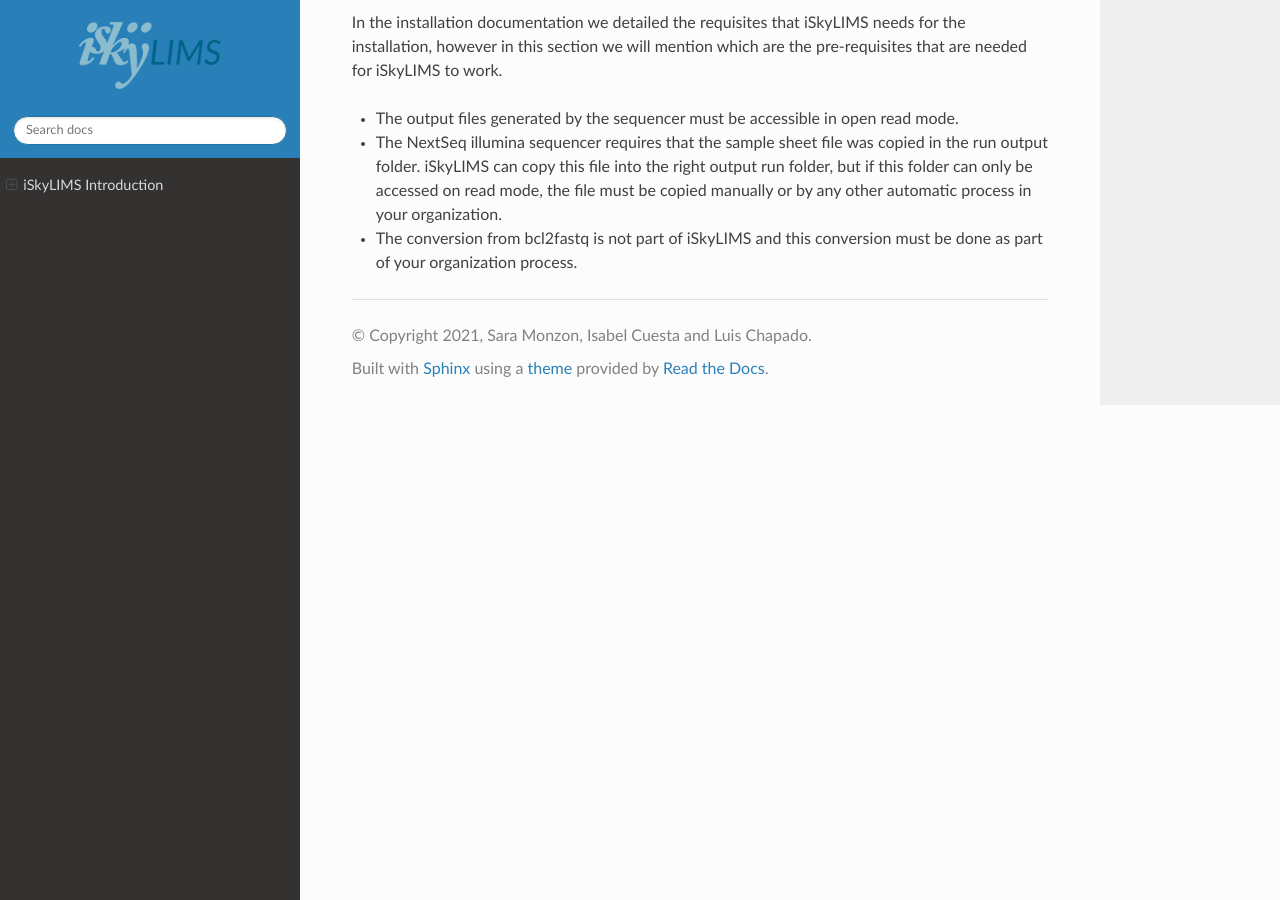
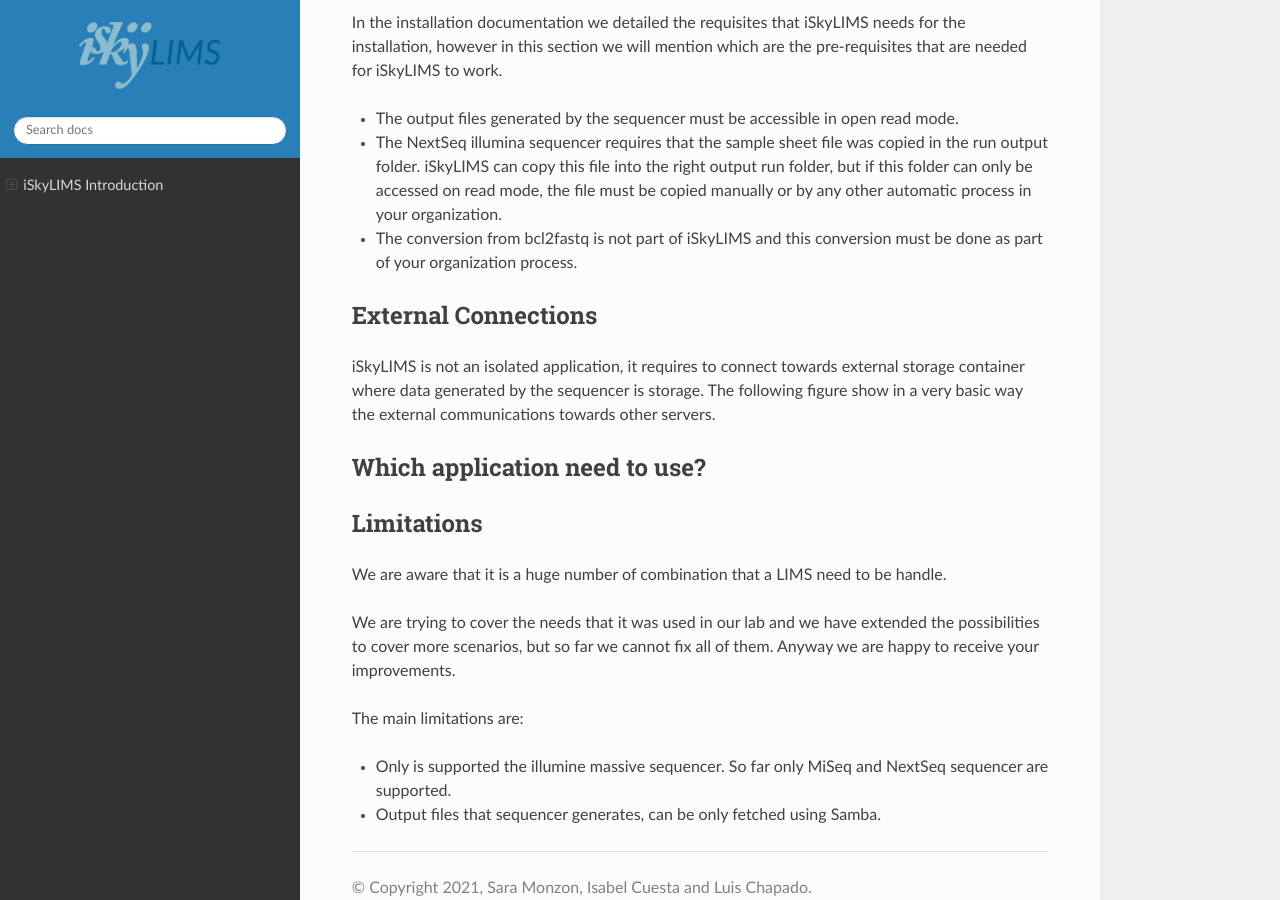
Before and after one commit to luissian/iSkyLIMS_documentation, a Sphinx documentation site: the page built from docs/introduction.md, in a window 1280 px wide and 900 px high, scrolled down 2176 px. Built offline with Sphinx 7.4.7 and the Read the Docs theme 2.0.0, drawn with Linux system fonts in a browser that asks for light colours.

```diff
--- a/docs/conf.py
+++ b/docs/conf.py
@@ -174,10 +174,10 @@ html_theme_options = {
 #html_domain_indices = True
 
 # If false, no index is generated.
-#html_use_index = True
+html_use_index = True
 
 # If true, the index is split into individual pages for each letter.
-#html_split_index = False
+html_split_index = True
 
 # If true, links to the reST sources are added to the pages.
 #html_show_sourcelink = True
--- a/docs/introduction.md
+++ b/docs/introduction.md
@@ -54,3 +54,21 @@ In the installation documentation we detailed the requisites that iSkyLIMS needs
 *   The output files generated by the sequencer must be accessible in open read mode.
 *   The NextSeq illumina sequencer requires that the sample sheet file was copied in the run output folder. iSkyLIMS can copy this file into the right output run folder, but if this folder can only be accessed on read mode, the file must be copied manually or by any other automatic process in your organization.
 *   The conversion from bcl2fastq is not part of iSkyLIMS and this conversion must be done as part of your organization process.
+
+## External Connections
+iSkyLIMS is not an isolated application, it requires to connect towards external storage container where data generated by the sequencer is storage.
+The following figure show in a very basic way the external communications towards other servers.
+
+
+## Which application need to use?
+
+
+## Limitations
+We are aware that it is a huge number of combination that a LIMS need to be handle.
+
+We are trying to cover the needs that it was used in our lab and we have extended the possibilities to cover more scenarios, but so far we cannot fix all of them.
+Anyway we are happy to receive your improvements.
+
+The main limitations are:
+*   Only is supported the illumine massive sequencer. So far only MiSeq and NextSeq sequencer are supported.
+*   Output files that sequencer generates, can be only fetched using Samba.
```
Also changed, not shown: docs/admin_configuration.md (added, +37 -0 lines).
